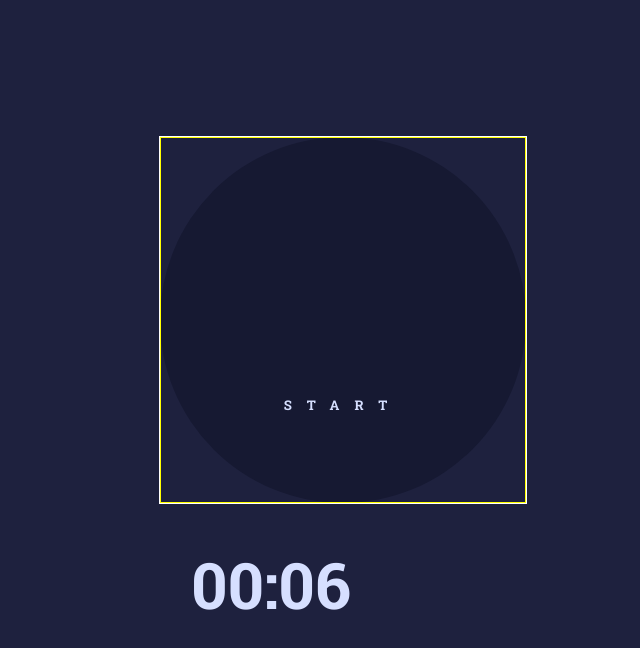
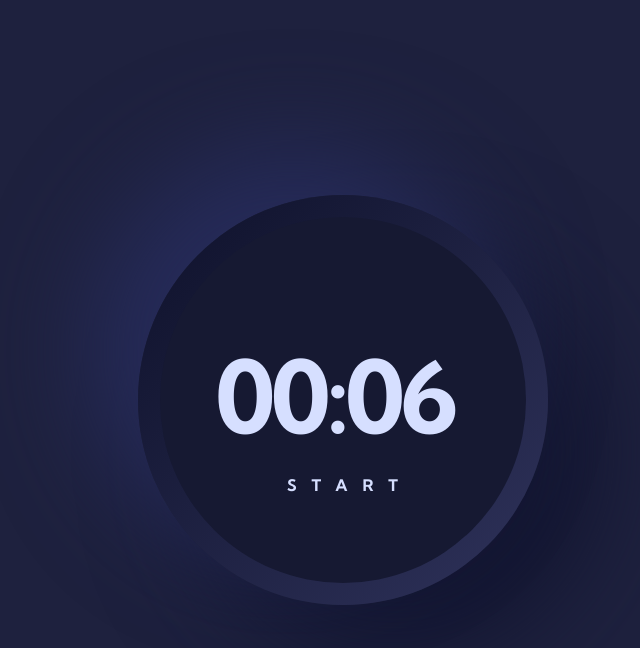
Before and after one commit to jimmy2130/pomodoro-app, a React (Create React App) app: page / in a window 1280 px wide. Shown: the top 648 px of the page, without its empty margins (297-937 px from the left). Built offline with nearby package versions, Linux system fonts and the light colour scheme.

Commit message:
Finish the styling of Timer Component.

```diff
--- a/public/index.html
+++ b/public/index.html
@@ -17,7 +17,7 @@
     <!-- <link rel="manifest" href="%PUBLIC_URL%/manifest.json" /> -->
 		<link rel="preconnect" href="https://fonts.googleapis.com">
 		<link rel="preconnect" href="https://fonts.gstatic.com" crossorigin>
-		<link href="https://fonts.googleapis.com/css2?family=Kumbh+Sans:wght@700&family=Roboto+Slab:wght@700&family=Space+Mono&display=swap" rel="stylesheet">
+		<link href="https://fonts.googleapis.com/css2?family=Kumbh+Sans:wght@700&family=Roboto+Slab:wght@700&family=Space+Mono:wght@400;700&display=swap" rel="stylesheet">
     <!--
       Notice the use of %PUBLIC_URL% in the tags above.
       It will be replaced with the URL of the `public` folder during the build.
--- a/src/components/AnimationRing/AnimationRing.js
+++ b/src/components/AnimationRing/AnimationRing.js
@@ -11,9 +11,9 @@ const RING_COLOR = {
 
 const SIZE = {
 	big: {
-		length: 366,
-		cx: 183,
-		cy: 183,
+		length: 410,
+		cx: 205,
+		cy: 205,
 		r: 170 - 5.5,
 		stroke: 11
 	},
@@ -34,69 +34,21 @@ const AnimationRing = ({
 	onComplete,
 	control
 }) => {
-	// const control = useAnimation()
-	// const [animationState, setAnimationState] = useState('start')
-	// const [key, setKey] = useState(0)
-	// const progress = useRef(0)
+	console.log(animationState)
 	const { cx, cy, r, stroke, length } = SIZE[size]
 	const xEndPoint = getX(cx, r, 359.99)  // cannot draw full circle with svg arc
 	const yEndPoint = getY(cy, r, 359.99)
-
-	// const handleAnimationState = () => {
-	// 	if(animationState === 'start') {
-	// 		setAnimationState('playing')
-	// 		control.set({
-	// 			pathLength: 0
-	// 		})
-	// 		control.start({
-	//       pathLength: 1,
-	//       transition: { duration: time * (1 - progress.current), ease: "linear" },
-	//     })
-	// 	}
-	// 	else if(animationState === 'playing') {
-	// 		setAnimationState('pausing')
-	// 		control.stop()
-	// 	}
-	// 	else if(animationState === 'pausing') {
-	// 		setAnimationState('playing')
-	// 		control.start({
-	//       pathLength: 1,
-	//       transition: { duration: time * (1 - progress.current), ease: "linear" },
-	//     })
-	// 	}
-	// 	else if(animationState === 'end') {
-	// 		setAnimationState('playing')
-	// 		control.set({
-	// 			pathLength: 0
-	// 		})
-	// 		control.start({
-	//       pathLength: 1,
-	//       transition: { duration: time * (1 - progress.current), ease: "linear" },
-	//     })
-	// 	}
-	// }
-
-	// const onUpdate = ({ pathLength }) => {
-	// 	progress.current = pathLength
-	// }
-
-	// const onComplete = () => {
-	// 	// setAnimationState('end')
-	// 	// setKey(key + 1)
-	// 	progress.current = 0
-	// }
 
   return (
     <>
       <Wrapper>
         <Ring
-        	style={{
-        		'--opacity': animationState === 'start' ? 0 : 1,
-        		'border': '1px solid red'
-        	}}
         	xmlns="http://www.w3.org/2000/svg"
         	width={length}
         	height={length}
+        	style={{
+        		'--opacity': animationState === 'start' ? 0 : 1,
+        	}}
         >
           <motion.path
             d={`M${cx} ${cy - r} A ${r} ${r} 0 1 1 ${xEndPoint} ${yEndPoint}`}
@@ -116,12 +68,10 @@ const AnimationRing = ({
 }
 
 const Wrapper = styled.div`
-	// border: 1px solid white;
 	pointer-events: none;
 `
 
 const Ring = styled.svg`
-	display: block;
 	opacity: var(--opacity);
 `
 
--- a/src/components/App/App.js
+++ b/src/components/App/App.js
@@ -8,10 +8,10 @@ const App = () => {
 		<Wrapper>
 			<Timer
 				time={0.1}
-				color="secondary"
+				color="primary"
 				size="big"
-				// fontFamily="sansSerif"
-				fontFamily="serif"
+				fontFamily="sansSerif"
+				// fontFamily="serif"
 				// fontFamily="mono"
 			/>
 		</Wrapper>
--- a/src/components/Timer/Timer.js
+++ b/src/components/Timer/Timer.js
@@ -4,6 +4,60 @@ import styled from 'styled-components/macro';
 import AnimationRing from '../AnimationRing';
 import TimerDisplay from '../TimerDisplay';
 import { COLORS, BUTTON_TEXT, FAMILIES } from '../../constants';
+
+const STATUS_TEXT_STYLE = {
+	sansSerif: {
+		positionTop: '281px',
+		lineHeight: '19px',
+		translateX: 'translateX(7px)',
+	},
+	serif: {
+		positionTop: '279px',
+		lineHeight: '21px',
+		translateX: 'translateX(7px)',
+	},
+	mono: {
+		positionTop: '278px',
+		lineHeight: '24px',
+		translateX: 'translateX(7px)',
+	}
+}
+
+const TIMER_TEXT_STYLE = {
+	sansSerif: {
+		positionTop: '161px',
+		positionLeft: '79px',  //prevent timer text from moving when counting down
+		lineHeight: '80px',
+		letterSpacing: '-5px',
+		fontWeight: 700,
+	},
+	serif: {
+		positionTop: '127px',
+		positionLeft: '79px',
+		lineHeight: '132px',
+		letterSpacing: '0px',
+		fontWeight: 700,
+	},
+	mono: {
+		positionTop: '120px',
+		positionLeft: '72px',
+		lineHeight: '148px',
+		letterSpacing: '-10px',
+		fontWeight: 400,
+	}
+}
+
+// const MOBILE_STATUS_TEXT_STYLE = {
+// 	sans: {
+
+// 	},
+// 	sansSerif: {
+
+// 	},
+// 	mono: {
+
+// 	}
+// }
 
 const Timer = ({ time, color, size, fontFamily }) => {
 	const control = useAnimation()
@@ -21,7 +75,7 @@ const Timer = ({ time, color, size, fontFamily }) => {
 		if(animationState === 'start') {
 			setAnimationState('playing')
 			control.set({
-				pathLength: 0
+				pathLength: 0,
 			})
 			control.start({
 	      pathLength: 1,
@@ -51,15 +105,20 @@ const Timer = ({ time, color, size, fontFamily }) => {
 	    })
 		}
 	}
+	const onComplete = () => setKey(key + 1)
 
-	const onComplete = () => {
-		setKey(key + 1)
-	}
 	return (
 		<>
 			<PlayButtonWrapper>
 				<PlayButton onClick={handleAnimationState}>
-					<StatusText style={{'--font-family': FAMILIES[fontFamily]}}>
+					<StatusText
+						style={{
+							'--font-family': FAMILIES[fontFamily],
+							'--position-top': STATUS_TEXT_STYLE[fontFamily]['positionTop'],
+							'--line-height': STATUS_TEXT_STYLE[fontFamily]['lineHeight'],
+							'--translate-x': STATUS_TEXT_STYLE[fontFamily]['translateX'],
+
+					}}>
 						{BUTTON_TEXT[animationState].toUpperCase()}
 					</StatusText>
 				</PlayButton>
@@ -73,21 +132,49 @@ const Timer = ({ time, color, size, fontFamily }) => {
 						animationState={animationState}
 					/>
 				</AnimationRingWrapper>
+				<TimerDisplayWrapper style={{
+					'--position-top': TIMER_TEXT_STYLE[fontFamily]['positionTop'],
+					'--position-left': TIMER_TEXT_STYLE[fontFamily]['positionLeft'],
+				}}>
+					<TimerDisplay
+						counter={counter}
+						onTick={onTick}
+						animationState={animationState}
+						fontFamily={fontFamily}
+					/>
+				</TimerDisplayWrapper>
+				<ClockReference style={{
+					'--font-family': FAMILIES[fontFamily],
+					'--position-top': TIMER_TEXT_STYLE[fontFamily]['positionTop'],
+					'--position-left': TIMER_TEXT_STYLE[fontFamily]['positionLeft'],
+					'--line-height': TIMER_TEXT_STYLE[fontFamily]['lineHeight'],
+					'--font-weight': TIMER_TEXT_STYLE[fontFamily]['fontWeight'],
+					'--letter-spacing': TIMER_TEXT_STYLE[fontFamily]['letterSpacing'],
+				}}>
+					00:06
+				</ClockReference>
+				<StatusTextReference
+					style={{
+						'--font-family': FAMILIES[fontFamily],
+						'--position-top': STATUS_TEXT_STYLE[fontFamily]['positionTop'],
+						'--line-height': STATUS_TEXT_STYLE[fontFamily]['lineHeight'],
+					}}>
+					{BUTTON_TEXT[animationState].toUpperCase()}
+				</StatusTextReference>
 			</PlayButtonWrapper>
-			<TimerDisplay
-				counter={counter}
-				onTick={onTick}
-				animationState={animationState}
-				fontFamily={fontFamily}
-			/>
 		</>
 	)
 }
 
 const PlayButtonWrapper = styled.div`
 	position: relative;
-	width: fit-content;
-	border: 1px solid white;
+	width: 410px;
+	height: 410px;
+	border-radius: 50%;
+	background: linear-gradient(315deg, hsl(235deg, 32%, 27%) 0%, hsl(234deg, 50%, 11%) 100%);
+	box-shadow: -50px -50px 100px hsl(234deg, 40%, 25%), 50px 50px 100px hsl(234deg, 45%, 13%);
+	display: grid;
+	place-content: center;
 `
 
 const PlayButton = styled.button`
@@ -113,21 +200,69 @@ const PlayButton = styled.button`
 
 const StatusText = styled.span`
 	position: absolute;
-	top: 259px;
-	left: 0%;
-	right: 0%;
+	top: var(--position-top);
+	left: 0px;
+	right: 0px;
+	margin-left: auto;
+	margin-right: auto;
+	width: fit-content;
+	font-family: var(--font-family);
+	font-size: 16px;
+	font-weight: 700;
+	line-height: var(--line-height);
 	letter-spacing: 15px;
-	font-family: var(--font-family);
+	transform: var(--translate-x);
 `
 
 const AnimationRingWrapper = styled.div`
-	border: 1px solid yellow;
 	pointer-events: none;
 	position: absolute;
-	top: 0%;
-	left: 0%;
-	right: 0%;
-	bottom: 0%;
+	top: 0px;
+	left: 0px;
+	right: 0px;
+	bottom: 0px;
+	width: 410px;
+	height: 410px;
+	margin: auto;
+`
+
+const TimerDisplayWrapper = styled.div`
+	pointer-events: none;
+	position: absolute;
+	top: var(--position-top);
+	left: var(--position-left);
+`
+
+const ClockReference = styled.div`
+	pointer-events: none;
+	position: absolute;
+	top: var(--position-top);
+	left: var(--position-left);
+
+	font-family: var(--font-family);
+	font-size: 100px;
+	font-weight: var(--font-weight);
+	// border: 1px solid yellow;
+	line-height: var(--line-height);
+	letter-spacing: var(--letter-spacing);
+	color: transparent;
+`
+
+const StatusTextReference = styled.span`
+	position: absolute;
+	top: var(--position-top);
+	left: 0px;
+	right: 0px;
+	margin-left: auto;
+	margin-right: auto;
+	width: fit-content;
+	font-family: var(--font-family);
+	font-size: 16px;
+	font-weight: 700;
+	line-height: var(--line-height);
+	letter-spacing: 15px;
+	// border: 1px solid red;
+	color: transparent;
 `
 
 export default Timer;
--- a/src/components/TimerDisplay/TimerDisplay.js
+++ b/src/components/TimerDisplay/TimerDisplay.js
@@ -2,6 +2,27 @@ import React from "react";
 import styled from 'styled-components/macro';
 import { useInterval, getShowTime } from './TimerDisplay.helpers';
 import { FAMILIES } from '../../constants';
+
+const TIMER_TEXT_STYLE = {
+	sansSerif: {
+		lineHeight: '80px',
+		letterSpacing: '-5px',
+		fontWeight: 700,
+		translateX: 'translateX(-2px)',
+	},
+	serif: {
+		lineHeight: '132px',
+		letterSpacing: '0px',
+		fontWeight: 700,
+		translateX: 'translateX(0px)',
+	},
+	mono: {
+		lineHeight: '148px',
+		letterSpacing: '-10px',
+		fontWeight: 400,
+		translateX: 'translateX(-6px)',
+	}
+}
 
 const TimerDisplay = ({ counter, onTick, animationState, fontFamily }) => {
 	const isOn = animationState === 'playing'
@@ -11,7 +32,13 @@ const TimerDisplay = ({ counter, onTick, animationState, fontFamily }) => {
 	return (
 		<Wrapper>
 			<Timer
-				style={{'--font-family': FAMILIES[fontFamily]}}
+				style={{
+					'--font-family': FAMILIES[fontFamily],
+					'--line-height': TIMER_TEXT_STYLE[fontFamily]['lineHeight'],
+					'--letter-spacing': TIMER_TEXT_STYLE[fontFamily]['letterSpacing'],
+					'--font-weight': TIMER_TEXT_STYLE[fontFamily]['fontWeight'],
+					'--translate-x': TIMER_TEXT_STYLE[fontFamily]['translateX'],
+				}}
 			>{showTime}</Timer>
 		</Wrapper>
 	)
@@ -22,8 +49,11 @@ const Wrapper = styled.div`
 
 const Timer = styled.div`
 	font-family: var(--font-family);
-	padding: 32px;
-	font-size: 64px;
+	line-height: var(--line-height);
+	letter-spacing: var(--letter-spacing);
+	transform: var(--translate-x);
+	font-weight: var(--font-weight);
+	font-size: 100px;
 `
 
 export default TimerDisplay;
```
